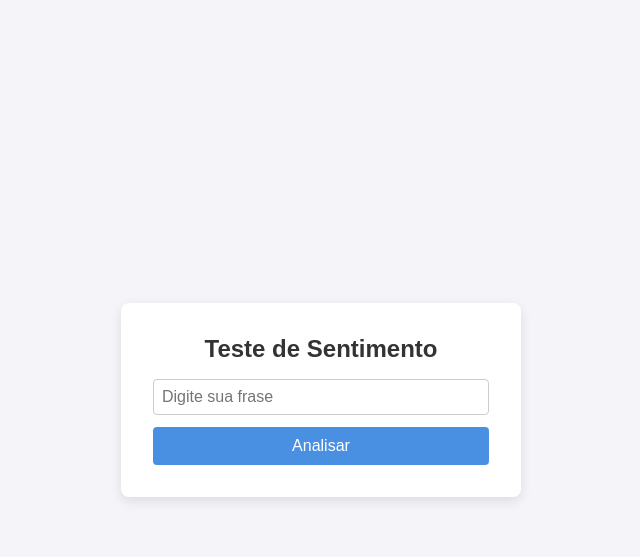
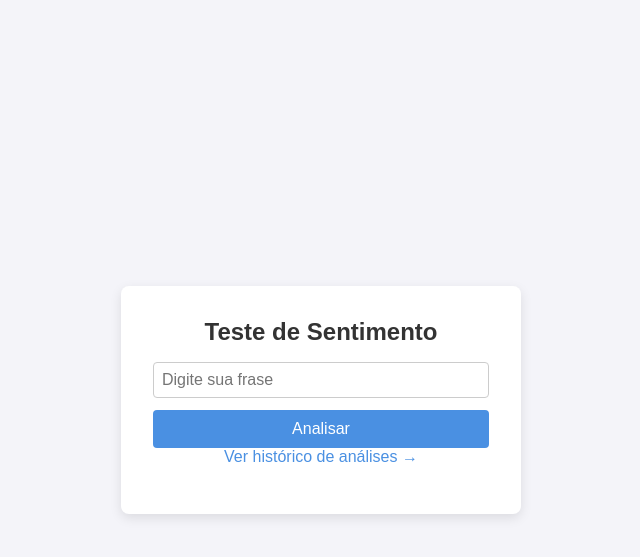
Before and after one commit to ViniciusNNascimento/sentimento-api, a Flask app: page / in a window 1280 px wide. Shown: the top 557 px of the page, without its empty margins (319-959 px from the left). Run offline with Flask 3, Linux system fonts and the light colour scheme; parts of the project's set-up code (start-up, migrations or seed data) failed here and were passed over.

Commit message:
templates index.html

```diff
--- a/templates/index.html
+++ b/templates/index.html
@@ -1,12 +1,16 @@
 <!DOCTYPE html>
 <html lang="pt-br">
+
 <head>
     <meta charset="UTF-8">
     <title>Classificador de Sentimento</title>
     <link rel="stylesheet" href="{{ url_for('static', filename='style.css') }}">
 </head>
+
 <body>
     <div class="container">
+
+
         <h1>Teste de Sentimento</h1>
         <form method="POST" action="/analise-form">
             <input type="text" name="frase" placeholder="Digite sua frase" required>
@@ -16,6 +20,12 @@
         {% if resultado %}
         <p class="resultado {{ resultado }}">{{ resultado | capitalize }}</p>
         {% endif %}
+
+
+        <a href="/historico" style="display:block; margin-bottom:1rem; text-decoration:none; color:#4a90e2;">
+            Ver histórico de análises →
+        </a>
     </div>
 </body>
+
 </html>
```
Lines whose indentation alone changed are shown as unchanged.
